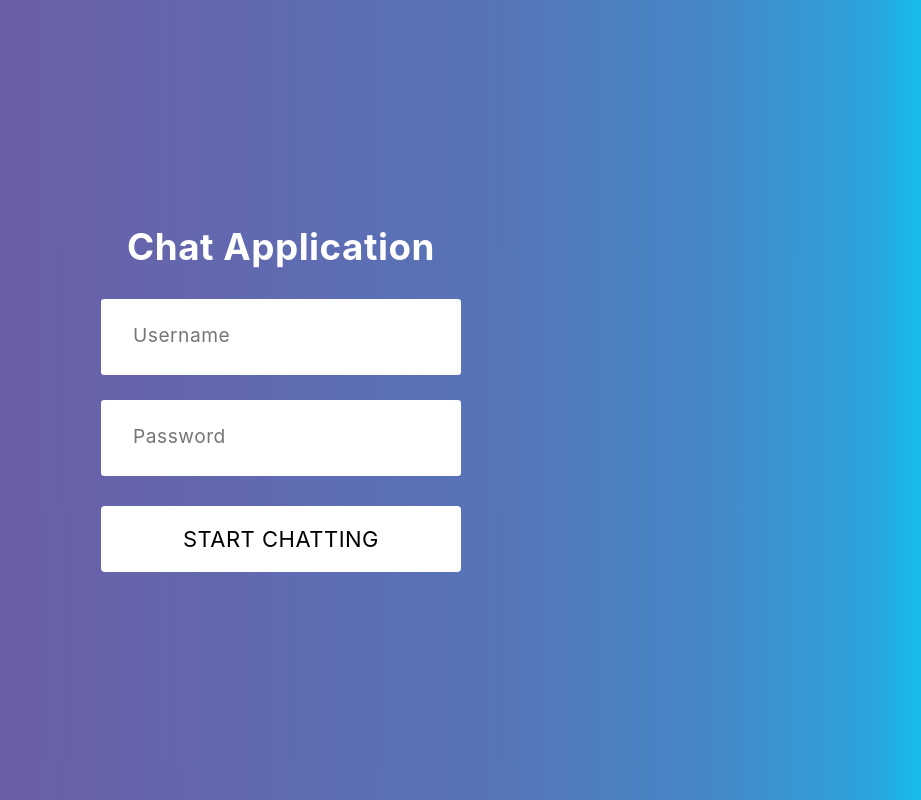
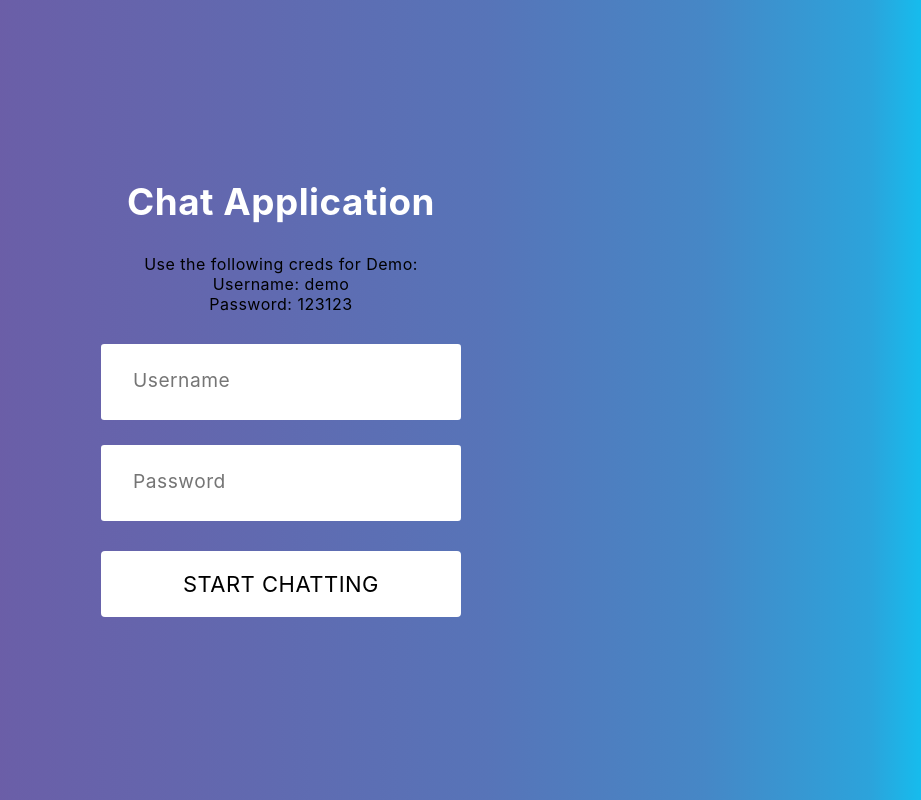
Before and after one commit to sshaporov/my-chat, a React (Create React App) app: page / in a window 1280 px wide. Shown: the whole page, without its empty margins (359-1280 px from the left). Built offline with nearby package versions, Linux system fonts and the light colour scheme.

Commit message:
add user creds for demo

```diff
--- a/src/App.css
+++ b/src/App.css
@@ -292,3 +292,7 @@
     text-align: center;
     color: red;
 }
+.creds-block {
+    text-align: center;
+    margin-bottom: 30px;
+}
--- a/src/components/LoginForm.jsx
+++ b/src/components/LoginForm.jsx
@@ -29,6 +29,11 @@ const LoginForm = () => {
         <div className='wrapper'>
             <div className='form'>
                 <h1 className='title'>Chat Application</h1>
+                <div className='creds-block'>
+                    <div>Use the following creds for Demo:</div>
+                    <div>Username: demo</div>
+                    <div>Password: 123123</div>
+                </div>
                 <form onSubmit={handleSubmit}>
                     <input
                         value={userName}
```
